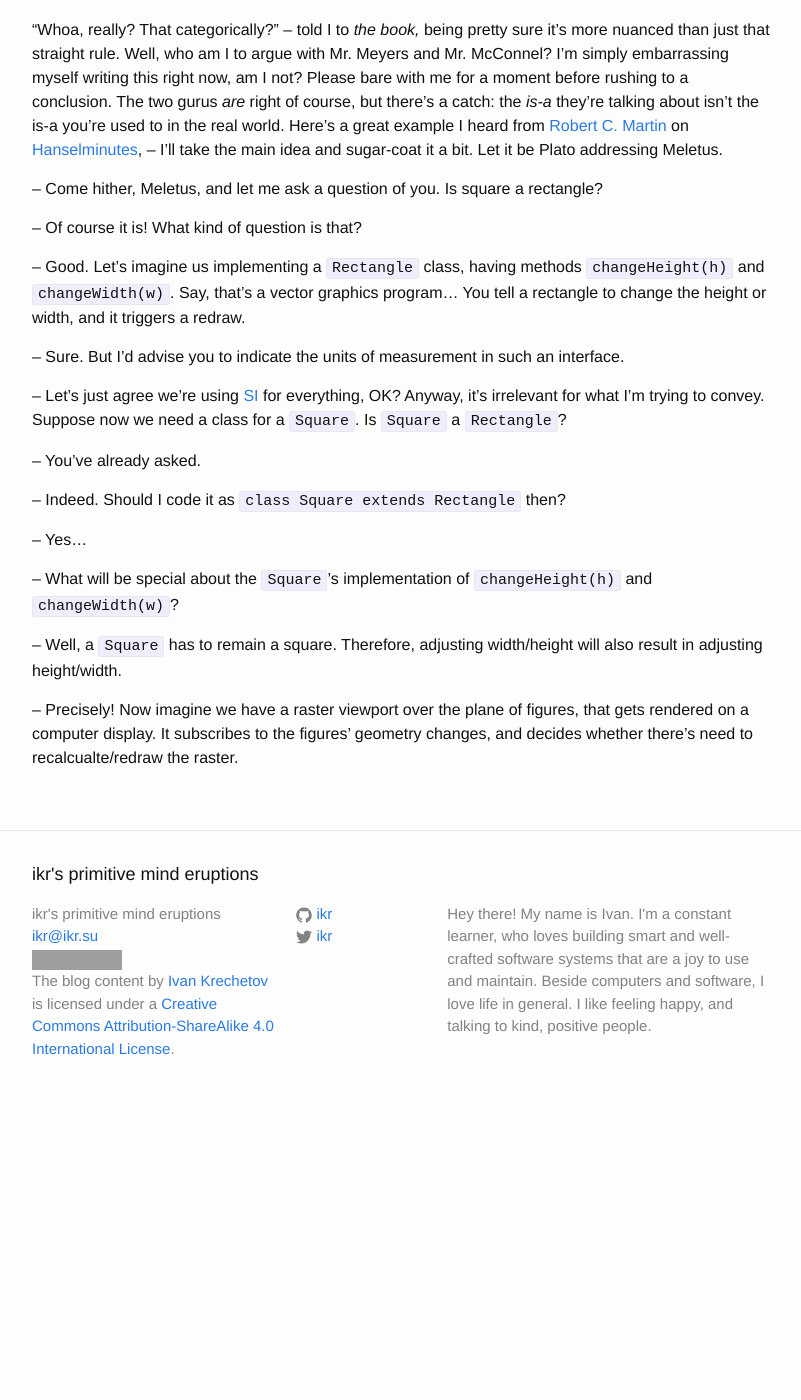
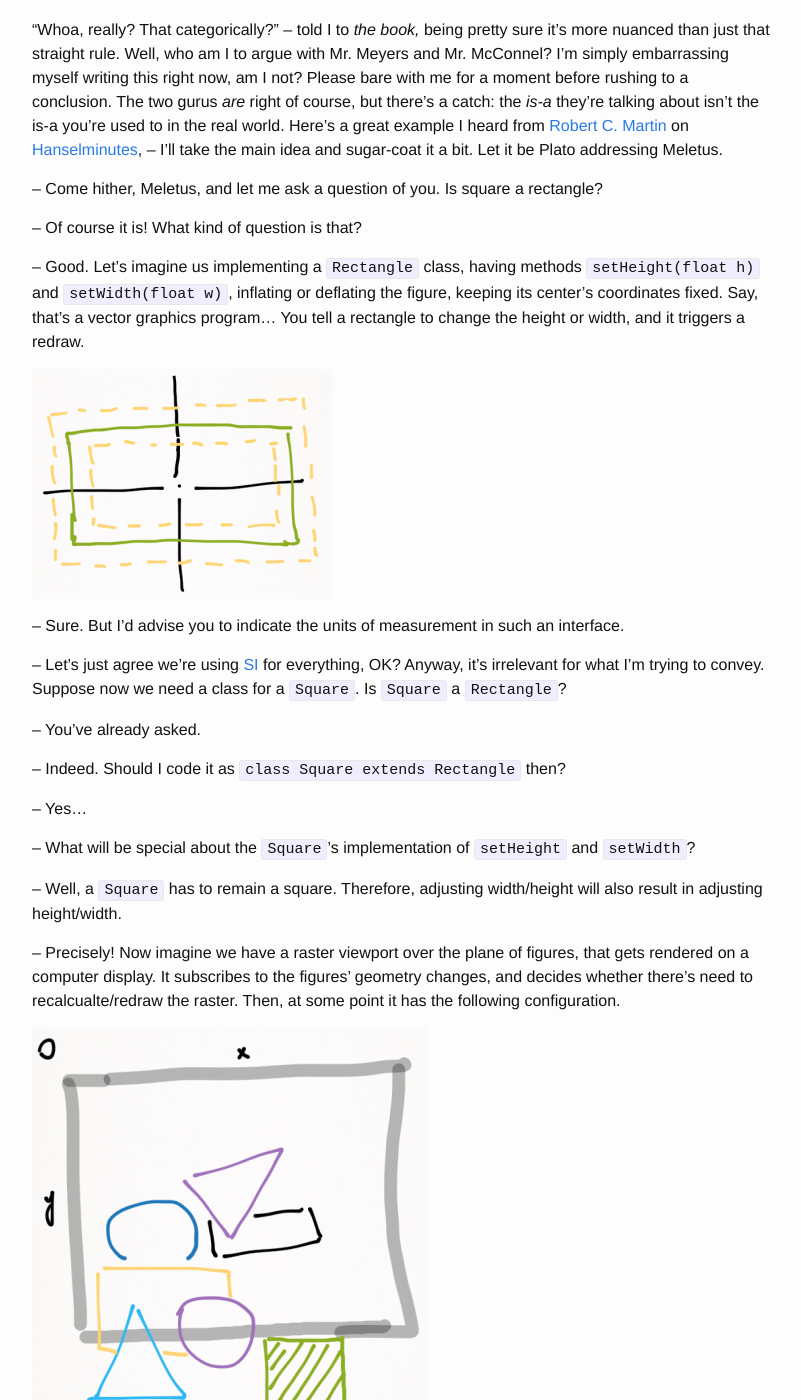
Before and after one commit to ikr/ikr.su-blog, a Jekyll site: the page built from _posts/2015-01-27-is-an-inheritance.markdown, in a window 1280 px wide and 1400 px high, scrolled down 356 px. Shown: the whole window, without its empty margins (238-1039 px from the left). Built offline with Jekyll 4.4.1, drawn with Linux system fonts in a browser that asks for light colours; comment, search, counter and statistics services are not loaded; before the commit the page ends 1476 px from its top, so only the background shows below that; some of the changed text lies outside the part shown; grey boxes are pictures that could not be loaded.

Commit message:
Illustrations

```diff
--- a/_posts/2015-01-27-is-an-inheritance.markdown
+++ b/_posts/2015-01-27-is-an-inheritance.markdown
@@ -30,9 +30,12 @@ heard from [Robert C. Martin](http://blog.cleancoder.com/) on
 
 -- Of course it is! What kind of question is that?
 
--- Good. Let's imagine us implementing a `Rectangle` class, having methods `changeHeight(h)` and
-   `changeWidth(w)`. Say, that's a vector graphics program... You tell a rectangle to change the
-   height or width, and it triggers a redraw.
+-- Good. Let's imagine us implementing a `Rectangle` class, having methods `setHeight(float h)`
+   and `setWidth(float w)`, inflating or deflating the figure, keeping its center's coordinates
+   fixed. Say, that's a vector graphics program... You tell a rectangle to change the height or
+   width, and it triggers a redraw.
+
+![Rectangle inflate and deflate](/blog/assets/rect-inflate-deflate.png)
 
 -- Sure. But I'd advise you to indicate the units of measurement in such an interface.
 
@@ -46,12 +49,19 @@ heard from [Robert C. Martin](http://blog.cleancoder.com/) on
 
 -- Yes...
 
--- What will be special about the `Square`'s implementation of `changeHeight(h)` and
-   `changeWidth(w)`?
+-- What will be special about the `Square`'s implementation of `setHeight` and `setWidth`?
 
 -- Well, a `Square` has to remain a square. Therefore, adjusting width/height will also result in
    adjusting height/width.
 
 -- Precisely! Now imagine we have a raster viewport over the plane of figures, that gets rendered on
    a computer display. It subscribes to the figures' geometry changes, and decides whether there's
-   need to recalcualte/redraw the raster.
+   need to recalcualte/redraw the raster. Then, at some point it has the following configuration.
+
+![Viewport and a square](/blog/assets/viewport-and-square.png)
+
+-- Cool drawing Plato!
+
+-- Thanks. Now, the green hatched square, which is so close to the viewport's border, receives a
+   command to change its width. The viewport has been designed by an experienced OOP practitioner,
+   and, of course, it works with rectangles polymorphically.
```
Also changed, not shown: assets/rect-inflate-deflate.png (added), assets/viewport-and-square.png (added).
